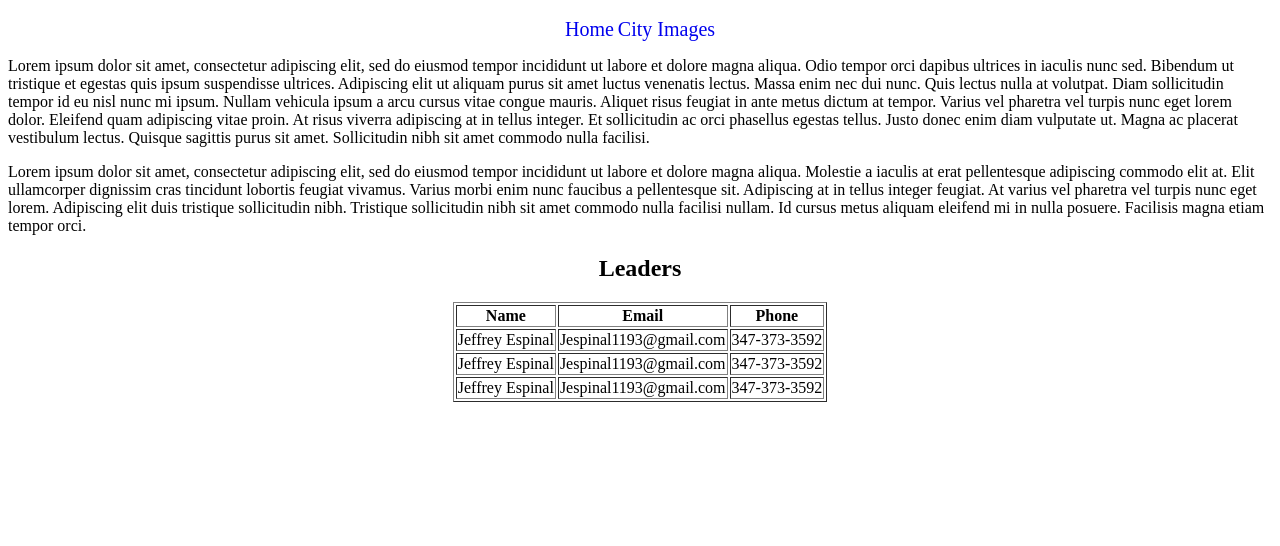
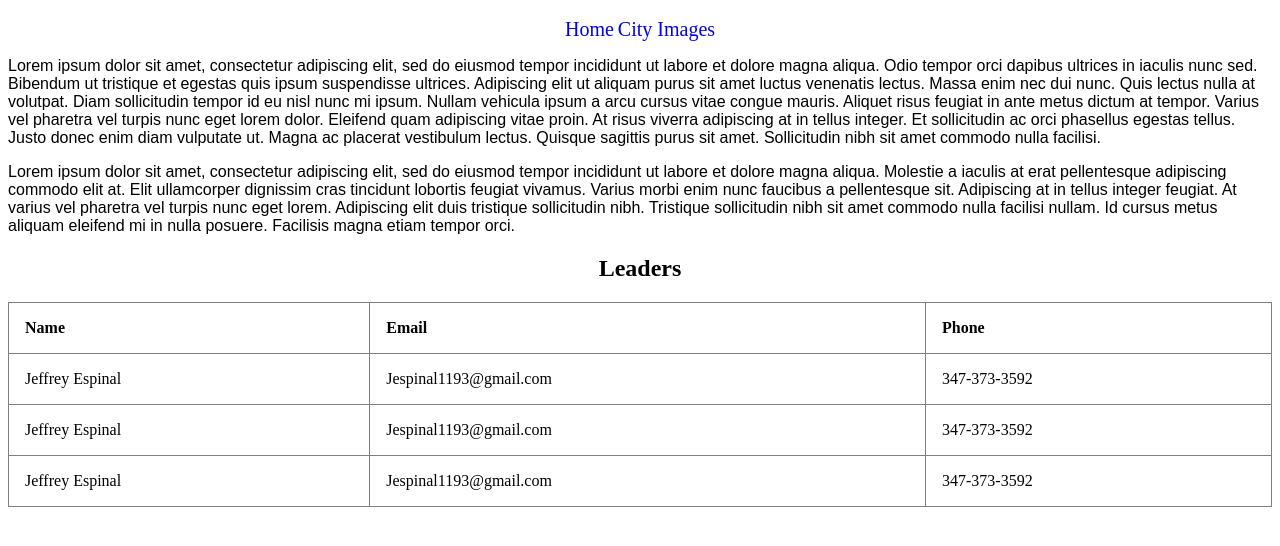
Before and after one commit to vortex204/simple-travel-site, a plain HTML site: page index.html in a window 1280 px wide. Shown: the part 48-594 px from the top of the page. Drawn offline with Linux system fonts and the light colour scheme.

Commit message:
mcss change

```diff
--- a/css/main.css
+++ b/css/main.css
@@ -16,5 +16,21 @@ nav a{
 }
 .center { margin-left: auto;
         margin-right: auto;
+        width:100%;
+        border: 1px solid gray;
+        border-collapse: collapse;
+}
 
+tr, th, td {
+        border: 1px solid gray;
+        border-collapse: collapse;
 }
+
+th, td {
+        padding: 1rem;
+        text-align: left;
+}
+
+p {
+        font-family: sans-serif;
+    }
```
